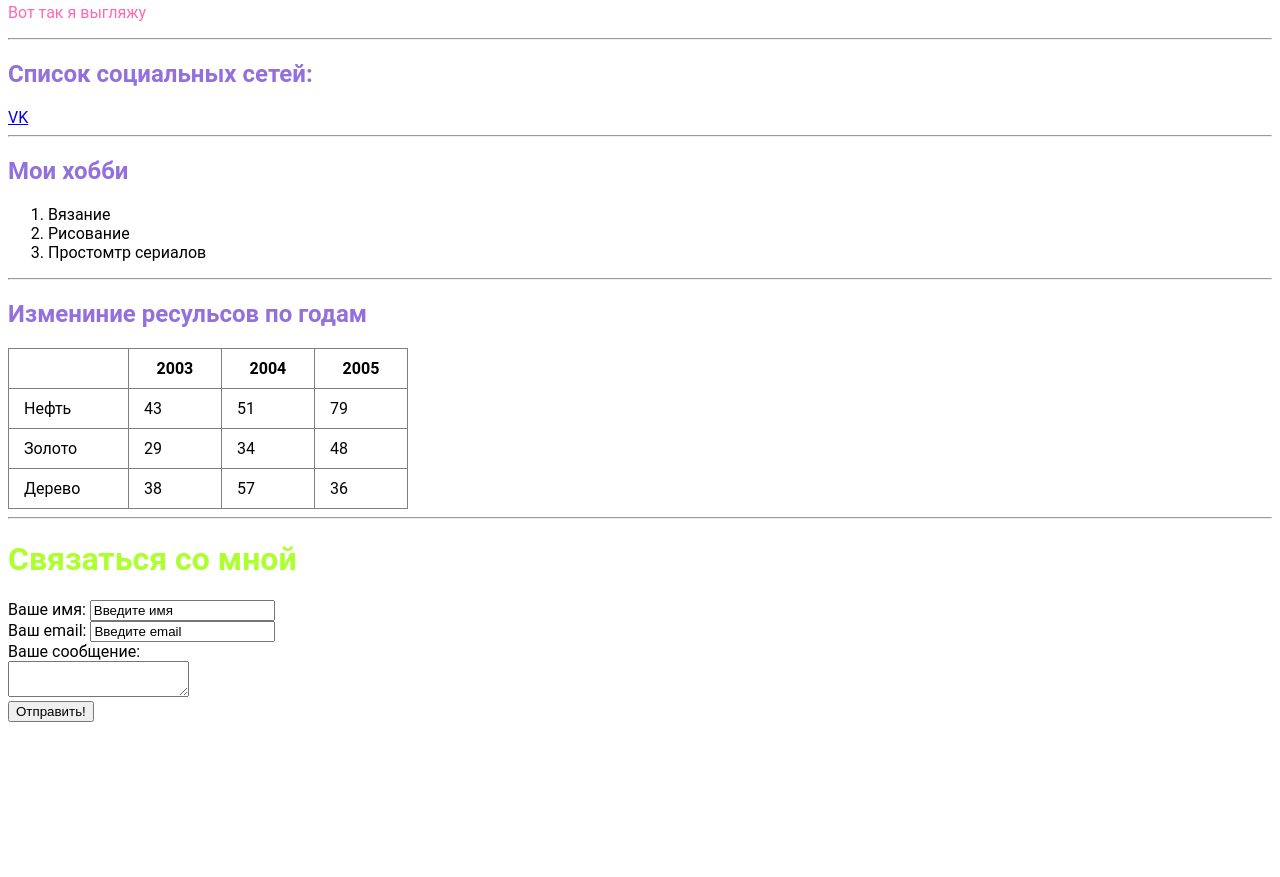
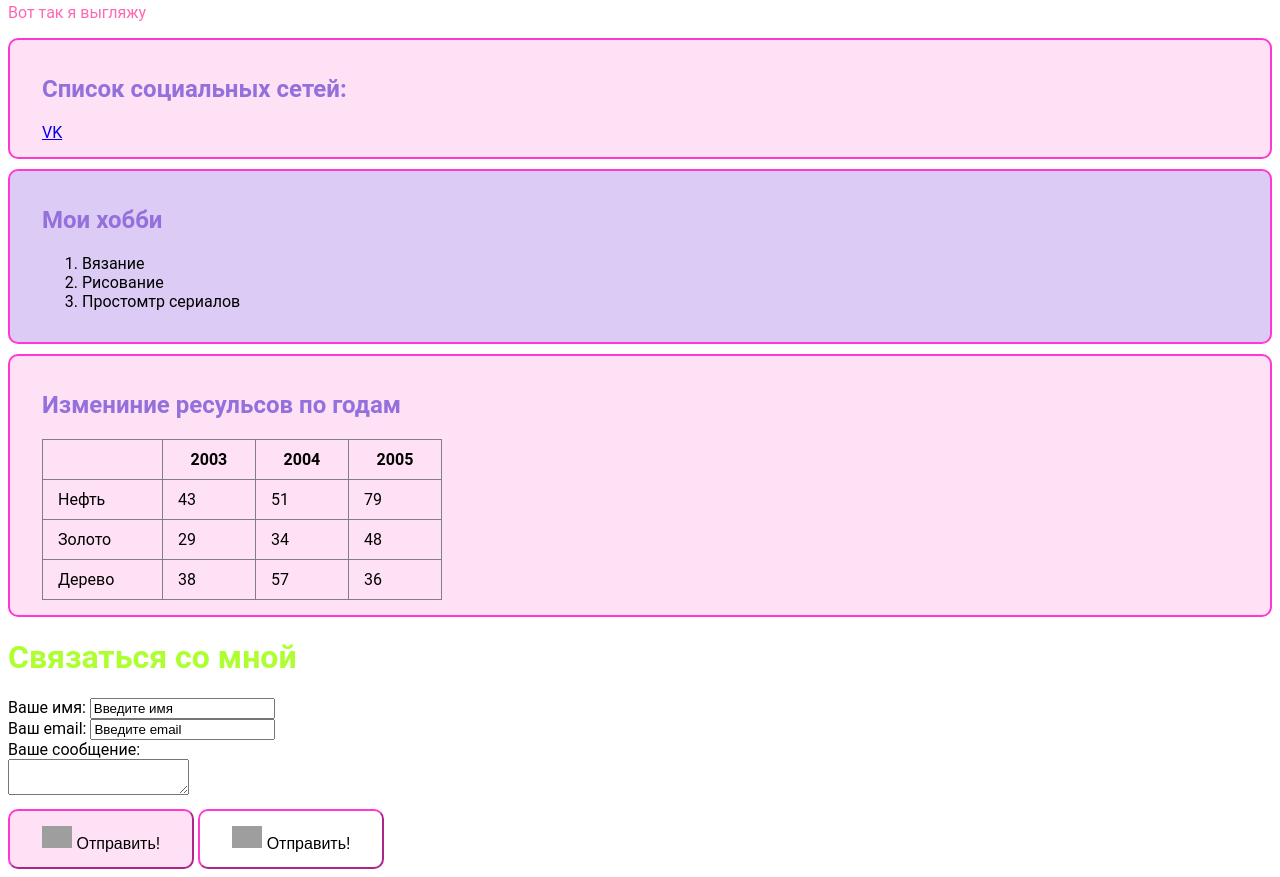
Before and after one commit to Nastyusha666/resume, a plain HTML site: page index.html in a window 1280 px wide. Shown: the part 248-1125 px from the top of the page. Before the commit the page ends 978 px from the top, so only its background shows below. Drawn offline with Linux system fonts and the light colour scheme; grey boxes are pictures that could not be loaded.

Commit message:
Add files via upload

```diff
--- a/index.html
+++ b/index.html
@@ -9,19 +9,21 @@
   <h1><em>Приветик</em><br> я Настя и я изучаю github</h1>
   <img src="https://sun9-78.userapi.com/impf/lWNwq7xBwVlmoCdHfoAl-fjyjlkRHFFt2sgVoQ/EnYxuFaAcOo.jpg?size=720x720&quality=96&sign=7565485c20f08498d71a9d51cb516efb&type=album" width="150" alt="мое изображение">
   <p>Вот так я выгляжу</p>
-  <hr>
+   <div class="block">
   <h2>Список социальных сетей:</h2>
   <a href="https://vk.com/idinaakhuuuy" target="_blank"> VK </a>
   <br>
   <a href="" target="_blank">  </a>
-  <hr>
-  <h2>Мои хобби</h2>
-   <ol>
+</div>
+  <div class="block block-color">
+     <h2>Мои хобби</h2>
+       <ol>
         <li>Вязание</li>
         <li>Рисование</li>
         <li>Простомтр сериалов</li>
     </ol>
-   <hr>
+   </div>
+   <div class="block">
   <h2>Измениние ресульсов по годам</h2>
     <table>
         <thead>
@@ -51,9 +53,9 @@
             <td>57</td>
             <td>36</td>
         </tr>
+    </tbody>
     </table>
-    </tbody>
-  <hr>
+    </div>
   <h1>Связаться со мной</h1>
   <form>
     <div>
@@ -69,9 +71,14 @@
         <br>
         <textarea id="text"> </textarea>
         </div>
-        <div>
-            <input type="submit" value="Отправить!">
-     </div>
+       <button class="button">
+    <img src="https://emojis.wiki/emoji-pics/apple/sparkling-heart-apple.png"width="30" >
+    Отправить!
+   </button>
+   <button class="button button-another">
+    <img src="https://emojis.wiki/emoji-pics/apple/sparkling-heart-apple.png"width="30">
+   Отправить!
+   </button>
 
 </form>
 </body>
--- a/style.css
+++ b/style.css
@@ -3,6 +3,7 @@
   font-family: Roboto, sans-serif;
   font-size:16px;
   font-weight: 400px;
+  background:#fff;
  }
  p{
   color: #FF69B4;
@@ -25,3 +26,31 @@ th,td  {
   border: 1px solid grey;
   padding: 10px 15px;
 }
+
+.button{
+  vertical-align:middle;
+  background-color: #ffe1f5;
+  border-color: #ff38d3;
+  color:#000000 ;
+  padding: 15px 32px;
+  text-align: center;
+  isplay: inline-block;
+  font-size: 16px;
+  border-radius:10px;
+  margin-top: 10px;
+}
+.button-another{
+   background-color: #ffffff;
+}
+
+.block{
+  border:2px solid #ff38d3  ;
+  border-radius:10px;
+  background-color:#ffe1f5;
+   padding: 15px 32px;
+   margin-top: 10px;
+}
+
+.block-color{
+  background-color:#dcccf5;
+}
```
